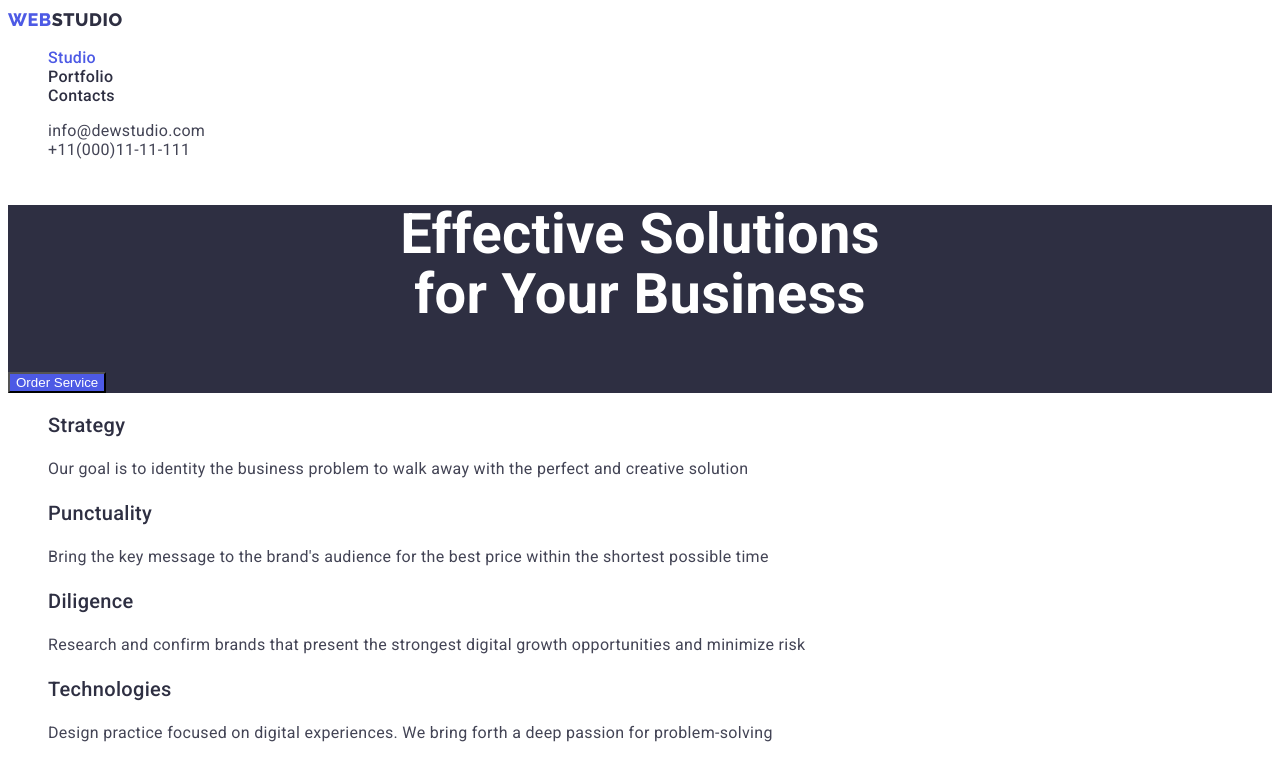
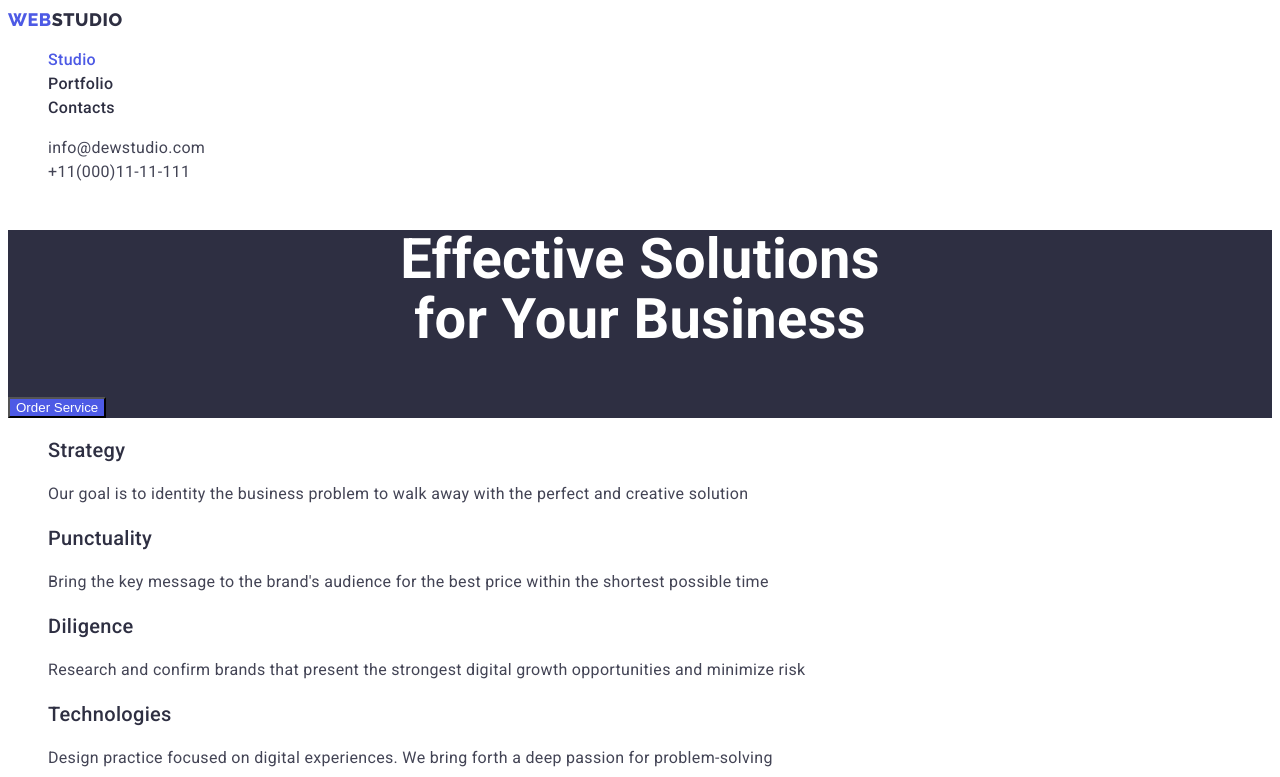
Before and after one commit to kutsarvasya/goit-markup-hw-02, a plain HTML site: page index.html in a window 1280 px wide. Shown: the top 777 px of the page. Drawn offline with Linux system fonts and the light colour scheme.

Commit message:
fix bug css

```diff
--- a/css/styles.css
+++ b/css/styles.css
@@ -36,7 +36,7 @@ body {
     text-decoration: none;
     font-weight: 500;
     font-size: 16px;
-    line-height: 1,5
+    line-height: 1.5;
 }
 .list .link:hover,
 .list .link:focus{
@@ -51,7 +51,7 @@ font-style: normal;
 text-decoration: none;
 font-weight: 400;
 font-size: 16px;
-line-height: 1,5;
+line-height: 1.5;
 }
 .contacts .link:hover,
 .contacts .link:focus {
```
